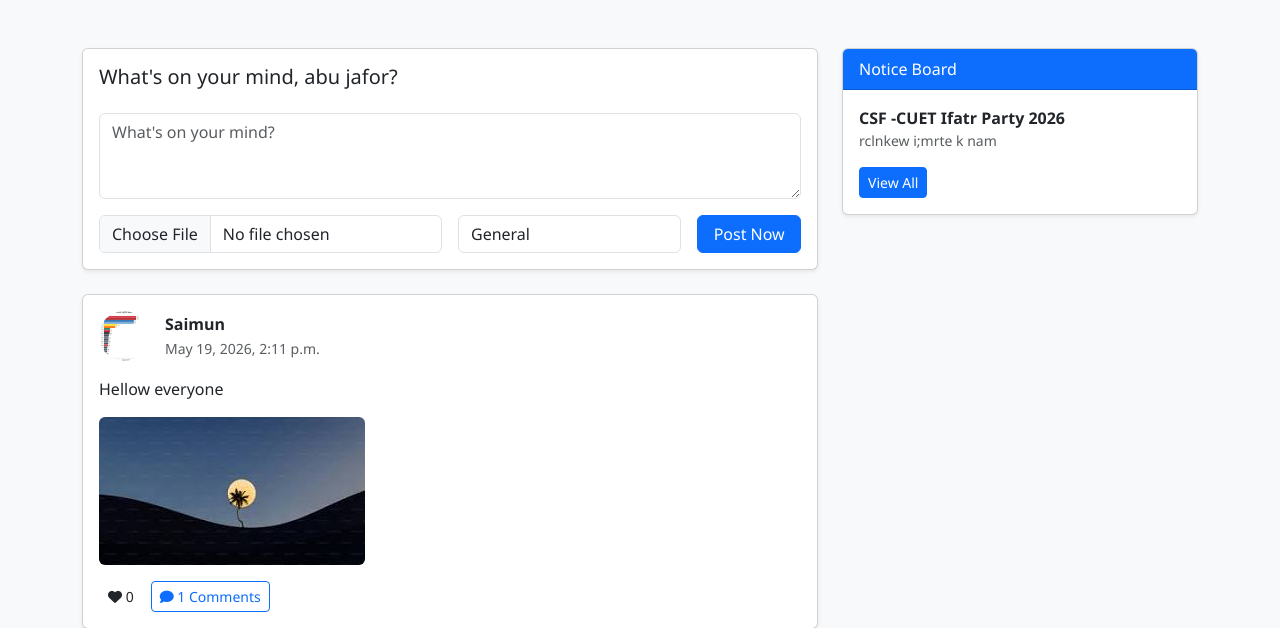
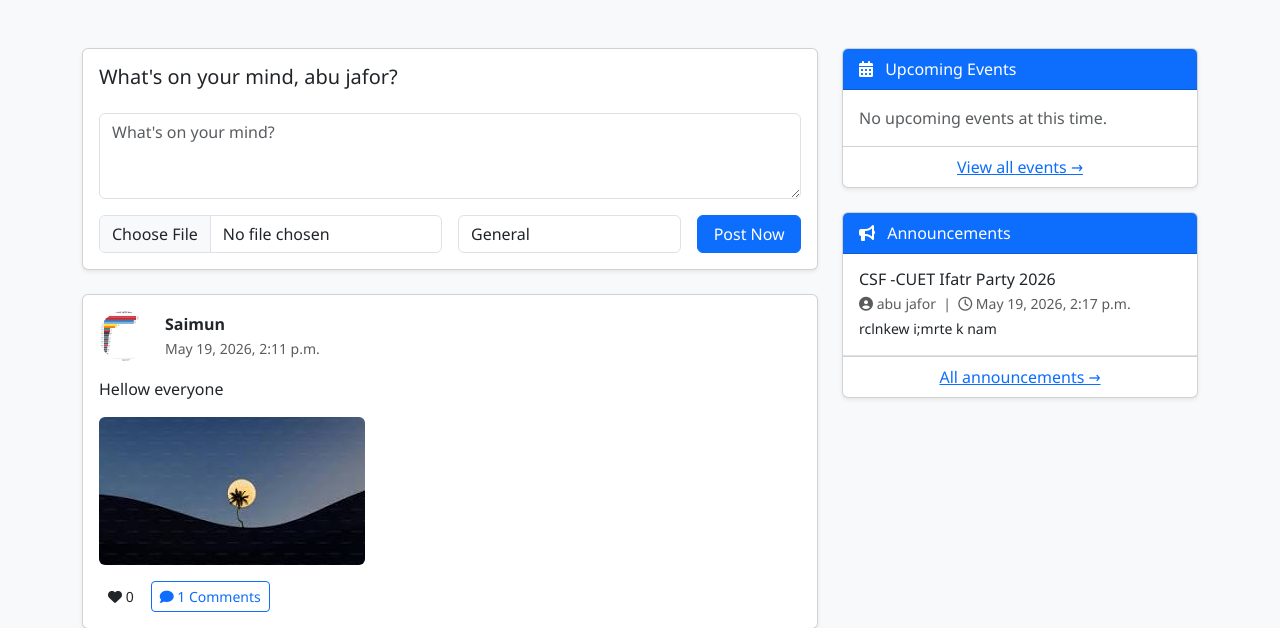
Before and after one commit to ashraf1600/Cox-s-Bazar-Student-Forum-CUET, a Django app: page /dashboard/ in a window 1280 px wide. Shown: the part 56-684 px from the top of the page. Run offline with Django 5.2, Linux system fonts and the light colour scheme; a user stored in the database is signed in; data comes from the database, SQL or seed files in the repository; tables that the repository leaves empty hold one stand-in row (values such as "Sample post").

Commit message:
announcements upadated

```diff
--- a/core/models.py
+++ b/core/models.py
@@ -152,15 +152,22 @@
         return f"Like by {self.user.full_name}"
 
 # Announcement
+class Event(models.Model):
+    creator = models.ForeignKey(User, on_delete=models.CASCADE)
+    title = models.CharField(max_length=200)
+    description = models.TextField()
+    date = models.DateTimeField()
+    venue = models.CharField(max_length=200)
+    cover_image = models.ImageField(upload_to='events/', null=True, blank=True)
+    ticket_price = models.DecimalField(max_digits=10, decimal_places=2, default=0)
+    capacity = models.IntegerField(default=0)
+    status = models.CharField(max_length=10, choices=[('draft','Draft'),('published','Published')], default='draft')
+    created_at = models.DateTimeField(auto_now_add=True)
+
 class Announcement(models.Model):
-    id = models.AutoField(primary_key=True)
     admin = models.ForeignKey(User, on_delete=models.SET_NULL, null=True, related_name='announcements')
     title = models.CharField(max_length=200)
     content = models.TextField()
-    image_url = models.URLField(blank=True, null=True)
+    image = models.ImageField(upload_to='announcements/', null=True, blank=True)
     is_pinned = models.BooleanField(default=False)
     created_at = models.DateTimeField(auto_now_add=True)
-    class Meta:
-        ordering = ['-is_pinned', '-created_at']
-    def __str__(self):
-        return self.title
--- a/core/templates/core/dashboard.html
+++ b/core/templates/core/dashboard.html
@@ -3,6 +3,7 @@
 
 {% block content %}
 <div class="row g-4">
+    <!-- Main Feed Column -->
     <div class="col-lg-8">
         <div class="card composer-card mb-4 shadow-sm">
             <div class="card-body">
@@ -67,25 +68,84 @@
         {% endfor %}
 
         {% if page_obj.has_other_pages %}
-            <nav class="mt-3"><ul class="pagination justify-content-center flex-wrap gap-2">{% for num in page_obj.paginator.page_range %}
-                <li class="page-item {% if page_obj.number == num %}active{% endif %}"><a class="page-link" href="?page={{ num }}">{{ num }}</a></li>
-            {% endfor %}</ul></nav>
+            <nav class="mt-3"><ul class="pagination justify-content-center flex-wrap gap-2">
+                {% for num in page_obj.paginator.page_range %}
+                <li class="page-item {% if page_obj.number == num %}active{% endif %}">
+                    <a class="page-link" href="?page={{ num }}">{{ num }}</a>
+                </li>
+                {% endfor %}
+            </ul></nav>
         {% endif %}
     </div>
 
+    <!-- Right Sidebar: Events & Announcements -->
     <aside class="col-lg-4">
+        <!-- Upcoming Events Widget -->
         <div class="card sidebar-card shadow-sm mb-4">
-            <div class="card-header bg-primary text-white">Notice Board</div>
-            <div class="card-body">
-                {% for announcement in announcements %}
-                    <div class="mb-3">
-                        <strong>{{ announcement.title }}</strong>
-                        <p class="mb-1 text-muted small">{{ announcement.content|truncatewords:18 }}</p>
+            <div class="card-header bg-primary text-white">
+                <i class="fas fa-calendar-alt me-2"></i> Upcoming Events
+            </div>
+            <div class="card-body p-0">
+                {% for event in upcoming_events %}
+                    <div class="border-bottom p-3">
+                        {% if event.cover_image %}
+                            <img src="{{ event.cover_image.url }}" loading="lazy" class="img-fluid rounded mb-2" style="max-height: 140px; width: 100%; object-fit: cover;">
+                        {% endif %}
+                        <h6 class="mb-1">{{ event.title }}</h6>
+                        <p class="small text-muted mb-1">
+                            <i class="far fa-calendar-alt"></i> {{ event.date|date:"M d, Y - g:i A" }}<br>
+                            <i class="fas fa-map-marker-alt"></i> {{ event.venue }}
+                        </p>
+                        <p class="small">{{ event.description|truncatewords:18 }}</p>
+                        <div class="d-flex justify-content-between align-items-center">
+                            {% if event.ticket_price > 0 %}
+                                <span class="badge bg-info">Tk {{ event.ticket_price }}</span>
+                            {% else %}
+                                <span class="badge bg-success">Free</span>
+                            {% endif %}
+                            <a href="{% url 'core:event_detail' event.id %}" class="btn btn-sm btn-outline-primary">Details</a>
+                        </div>
                     </div>
                 {% empty %}
-                    <p>No announcements</p>
+                    <div class="p-3 text-muted">No upcoming events at this time.</div>
                 {% endfor %}
-                <a href="{% url 'core:announcements' %}" class="btn btn-sm btn-primary">View All</a>
+            </div>
+            <div class="card-footer text-center bg-transparent">
+                <a href="{% url 'core:events' %}" class="text-primary">View all events →</a>
+            </div>
+        </div>
+
+        <!-- Recent Announcements Widget (Dynamic) -->
+        <div class="card sidebar-card shadow-sm">
+            <div class="card-header bg-primary text-white">
+                <i class="fas fa-bullhorn me-2"></i> Announcements
+            </div>
+            <div class="card-body p-0">
+                {% for announcement in recent_announcements %}
+                    <div class="border-bottom p-3">
+                        {% if announcement.image %}
+                            <img src="{{ announcement.image.url }}" loading="lazy" class="img-fluid rounded mb-2" style="max-height: 100px; width: 100%; object-fit: cover;">
+                        {% endif %}
+                        <h6 class="mb-1">
+                            {{ announcement.title }}
+                            {% if announcement.is_pinned %}
+                                <span class="badge bg-danger ms-1">Pinned</span>
+                            {% endif %}
+                        </h6>
+                        <p class="small text-muted mb-1">
+                            <i class="fas fa-user-circle"></i>
+                            {{ announcement.admin.full_name|default:"CBSF-CUET Admin" }} &nbsp;|&nbsp;
+                            <i class="far fa-clock"></i>
+                            {{ announcement.created_at|date:"F j, Y, g:i a" }}
+                        </p>
+                        <p class="small mb-0">{{ announcement.content|truncatewords:20 }}</p>
+                    </div>
+                {% empty %}
+                    <div class="p-3 text-muted">No announcements yet.</div>
+                {% endfor %}
+            </div>
+            <div class="card-footer text-center bg-transparent">
+                <a href="{% url 'core:announcements' %}" class="text-primary">All announcements →</a>
             </div>
         </div>
     </aside>
--- a/core/urls.py
+++ b/core/urls.py
@@ -17,6 +17,8 @@
     path('post/<int:post_id>/like/', views.like_post, name='like_post'),
     path('post/<int:post_id>/comment/', views.add_comment, name='add_comment'),
     path('announcements/', views.announcements_page, name='announcements'),
+    path('events/', views.events_list, name='events'),
+    path('events/<int:event_id>/', views.event_detail, name='event_detail'),
 ]
 
 
--- a/core/views.py
+++ b/core/views.py
@@ -128,22 +128,24 @@
     messages.info(request, 'You have been logged out.')
     return redirect('core:homepage')   # add namespace
 
+from django.utils import timezone
+from .models import Event, Announcement
+
 @login_required
 def dashboard(request):
     if request.user.status != 'active':
         messages.warning(request, 'Your account is pending approval.')
         return redirect('core:homepage')
 
+    # --- Timeline posts (unchanged) ---
     posts = Post.objects.select_related('user').all()
-    announcements = Announcement.objects.all()[:5]
-
     if request.method == 'POST':
         form = PostForm(request.POST, request.FILES)
         if form.is_valid():
             post = form.save(commit=False)
             post.user = request.user
             post.save()
-            messages.success(request, 'Post created successfully!')
+            messages.success(request, 'Post created!')
             return redirect('core:dashboard')
     else:
         form = PostForm()
@@ -152,11 +154,22 @@
     page_number = request.GET.get('page')
     page_obj = paginator.get_page(page_number)
 
-    return render(request, 'core/dashboard.html', {
+    # --- Upcoming events (published, date >= now) ---
+    upcoming_events = Event.objects.filter(
+        status='published',
+        date__gte=timezone.now()
+    ).order_by('date')[:5]   # limit to 5
+
+    # --- Recent announcements (latest 5) ---
+    recent_announcements = Announcement.objects.all().order_by('-is_pinned', '-created_at')[:5]
+
+    context = {
         'form': form,
         'page_obj': page_obj,
-        'announcements': announcements,
-    })
+        'upcoming_events': upcoming_events,
+        'recent_announcements': recent_announcements,
+    }
+    return render(request, 'core/dashboard.html', context)
 
 @login_required
 def like_post(request, post_id):
@@ -190,3 +203,19 @@
     page_number = request.GET.get('page')
     page_obj = paginator.get_page(page_number)
     return render(request, 'core/announcements.html', {'page_obj': page_obj})
+
+
+
+
+def events_list(request):
+    """Public page showing all published events (upcoming & past)"""
+    events = Event.objects.filter(status='published').order_by('-date')
+    paginator = Paginator(events, 12)
+    page_number = request.GET.get('page')
+    page_obj = paginator.get_page(page_number)
+    return render(request, 'core/events.html', {'page_obj': page_obj})
+
+
+def event_detail(request, event_id):
+    event = get_object_or_404(Event, id=event_id, status='published')
+    return render(request, 'core/event_detail.html', {'event': event})
```
Also changed, not shown: core/admin.py (+19 -4 lines), core/templates/core/announcements.html (+13 -8 lines), core/templates/core/events.html (added, +44 -0 lines), core/migrations/0006_alter_announcement_options_alter_announcement_admin_and_more.py (added), core/migrations/0007_remove_announcement_image_url_announcement_image_and_more.py (added), db.sqlite3.
